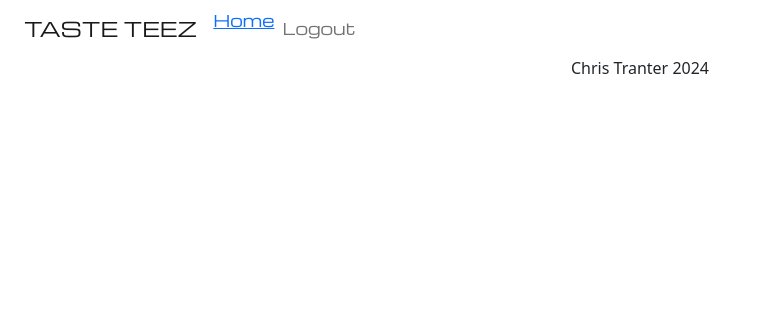
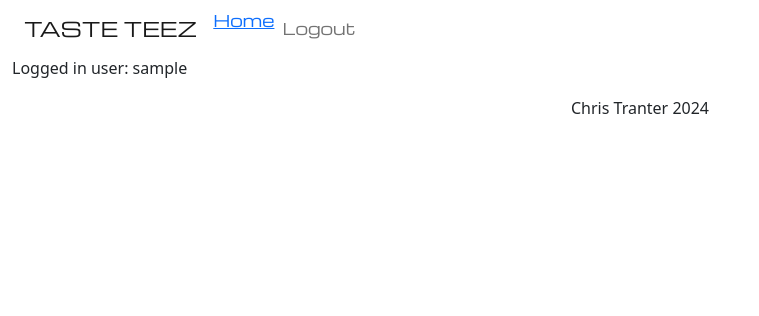
Before and after one commit to Chris-Tranter/tastethis, a Django app: page / in a window 1280 px wide. Shown: the top 316 px of the page, without its empty margins (0-759 px from the left). Run offline with Django 4.2, Linux system fonts and the light colour scheme; the visitor is signed in with stand-in values (Sample User, id 1); data that the repository does not hold is empty.

Commit message:
added | safe to remove HTML anomylies  added template user knows there logged in

```diff
--- a/recipes/templates/recipes/recipe_detail.html
+++ b/recipes/templates/recipes/recipe_detail.html
@@ -10,7 +10,7 @@
 </div>
 
 <div>
-    <p>{{ recipe.cooking_steps }}</p>
+    <p>{{ recipe.cooking_steps | safe}}</p>
 </div>
 
 {% endblock content %}
--- a/templates/base.html
+++ b/templates/base.html
@@ -58,6 +58,11 @@
         </div>
     </nav>
 
+    {% if user.is_authenticated %}
+    <p class="text-start">Logged in user: {{ user }}</p>
+    {% else %}
+    <p class="text-start">You are not logged in</p>
+    {% endif %}
     {% block content %}
 
     {% endblock content %}
```
